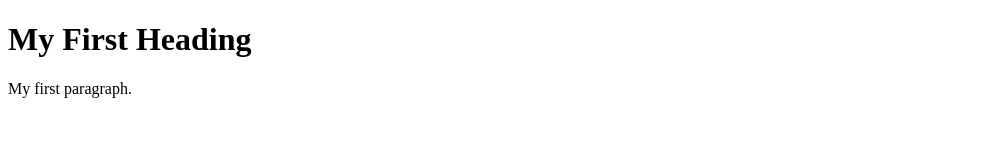
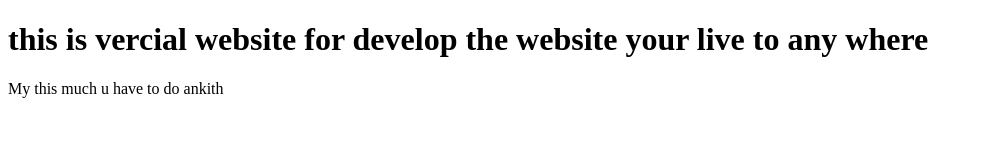
Before and after one commit to VISHNUgamerz/vercel, a plain HTML site: page index.html in a window 1280 px wide. Shown: the whole page, without its empty margins (0-983 px from the left). Drawn offline with Linux system fonts and the light colour scheme.

Commit message:
Update index.html

```diff
--- a/index.html
+++ b/index.html
@@ -2,9 +2,9 @@
 <html>
 <body>
 
-<h1>My First Heading</h1>
+<h1> this is vercial website for develop the website your live to any where </h1>
 
-<p>My first paragraph.</p>
+<p>My this much u have to do ankith </p>
 
 </body>
 </html>
```
